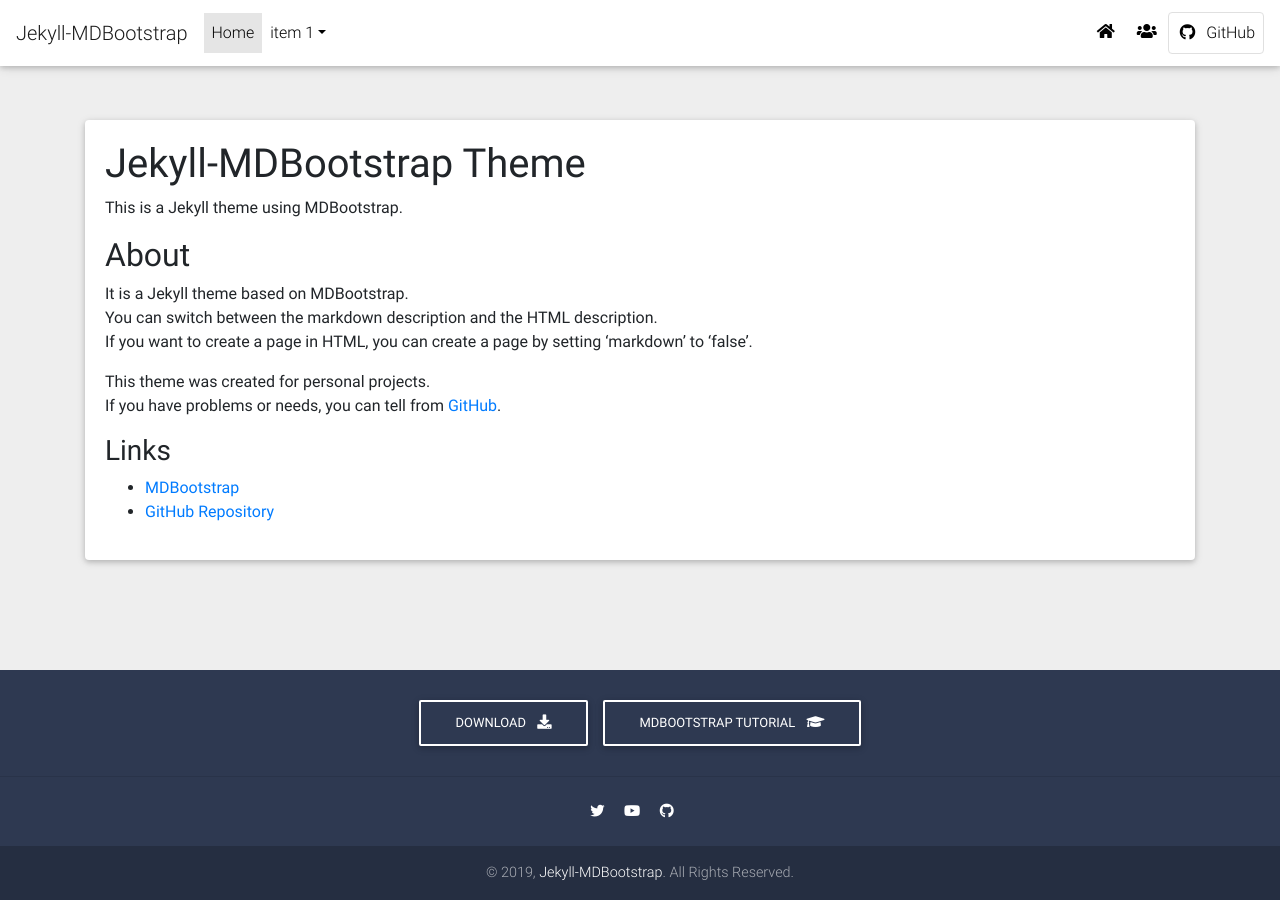
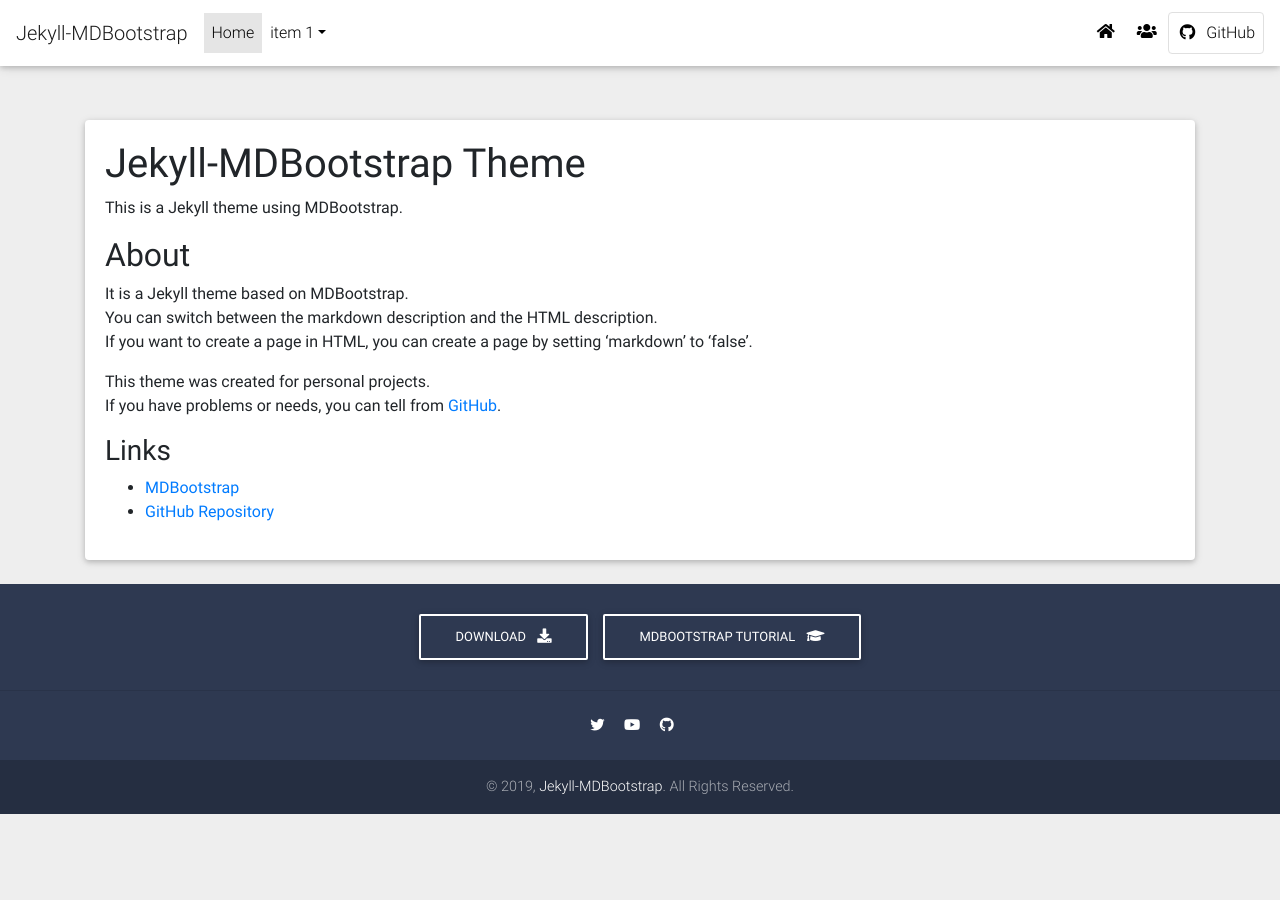
Before and after one commit to viasnake/Jekyll-MDBootstrap, a Jekyll site: the page built from index.md, in a window 1280 px wide. Built offline with Jekyll 4.4.1, drawn with Linux system fonts in a browser that asks for light colours; nearby versions of some CDN libraries.

Commit message:
Fix footer

```diff
--- a/_includes/footer.html
+++ b/_includes/footer.html
@@ -1,4 +1,4 @@
-<footer class="page-footer text-center font-small mdb-color darken-2 mt-4 wow fadeIn fixed-bottom">
+<footer class="page-footer text-center font-small mdb-color darken-2 mt-4 wow fadeIn">
   <div class="pt-4">
     <a class="btn btn-outline-white" href="https://github.com/snake0053/Jekyll-MDBootstrap/archive/master.zip"
       target="_blank" role="button">Download
```
